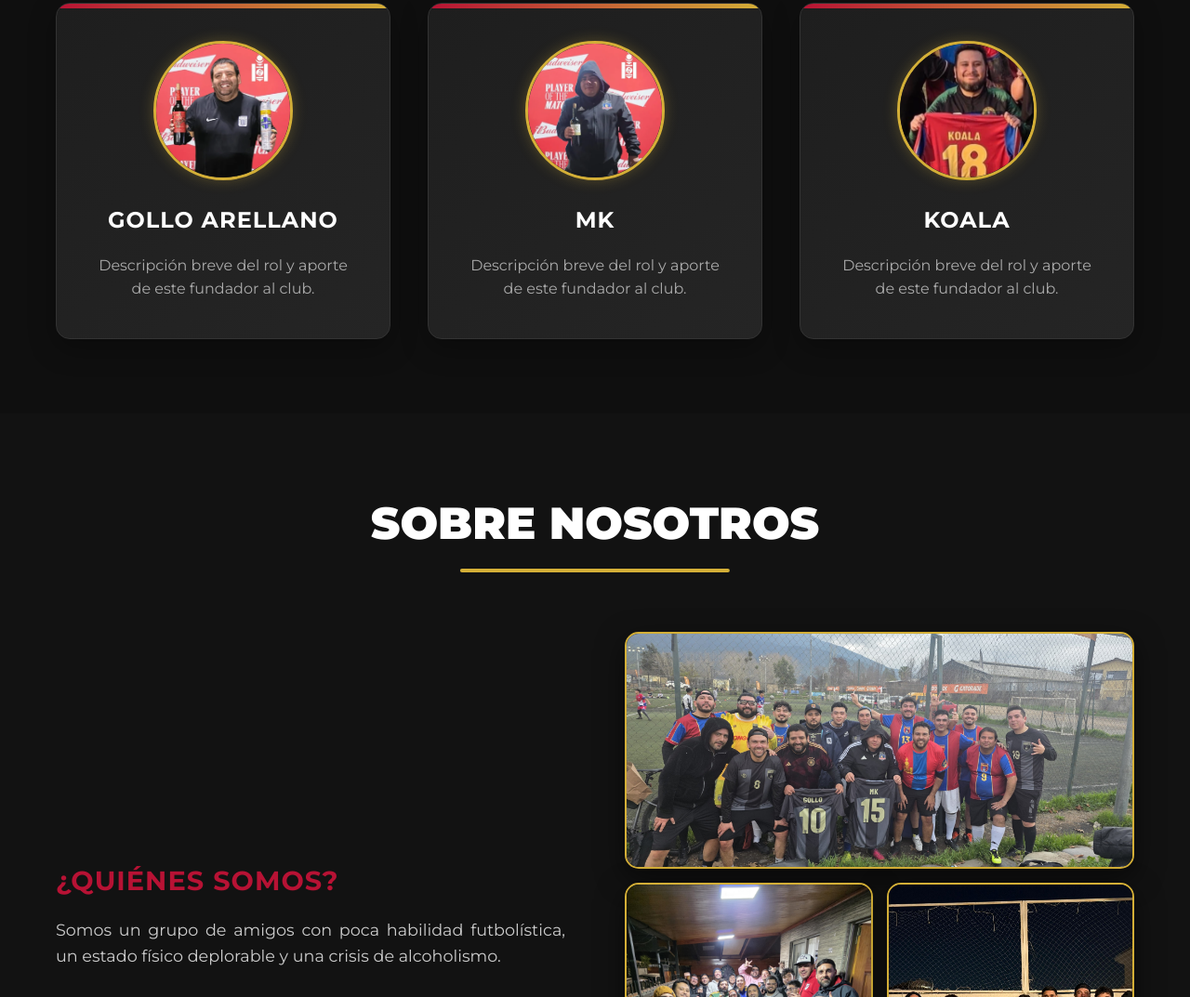
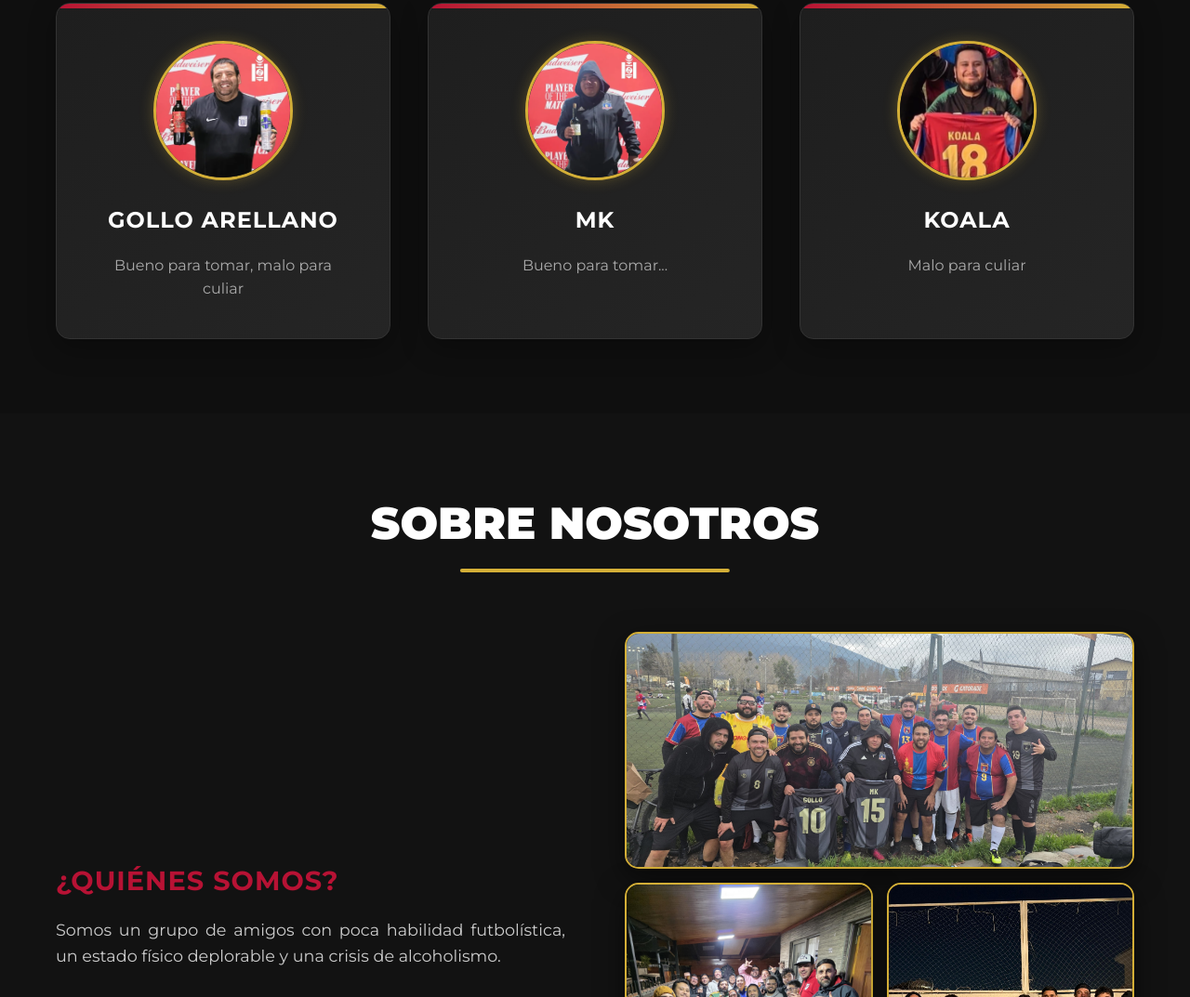
Before and after one commit to Nicolasmaker/mongolia-fc, a website: page src/public/index.html in a window 1280 px wide. Shown: the part 1635-2708 px from the top of the page at 93% size. Drawn offline with Linux system fonts and the light colour scheme.

Commit message:
Update founders descriptions

```diff
--- a/src/public/index.html
+++ b/src/public/index.html
@@ -72,21 +72,21 @@
                         <img src="img/founder1.png" alt="Gollo Arellano" class="card-img" onerror="this.src='https://placehold.co/150x150?text=Foto'">
                     </div>
                     <h3>Gollo Arellano</h3>
-                    <p>Descripción breve del rol y aporte de este fundador al club.</p>
+                    <p>Bueno para tomar, malo para culiar</p>
                 </div>
                 <div class="card">
                     <div class="card-img-container">
                         <img src="img/founder2.png" alt="MK" class="card-img" onerror="this.src='https://placehold.co/150x150?text=Foto'">
                     </div>
                     <h3>MK</h3>
-                    <p>Descripción breve del rol y aporte de este fundador al club.</p>
+                    <p>Bueno para tomar...</p>
                 </div>
                 <div class="card">
                     <div class="card-img-container">
                         <img src="img/founder3.png" alt="Koala" class="card-img" onerror="this.src='https://placehold.co/150x150?text=Foto'">
                     </div>
                     <h3>Koala</h3>
-                    <p>Descripción breve del rol y aporte de este fundador al club.</p>
+                    <p>Malo para culiar</p>
                 </div>
             </div>
         </div>
```
